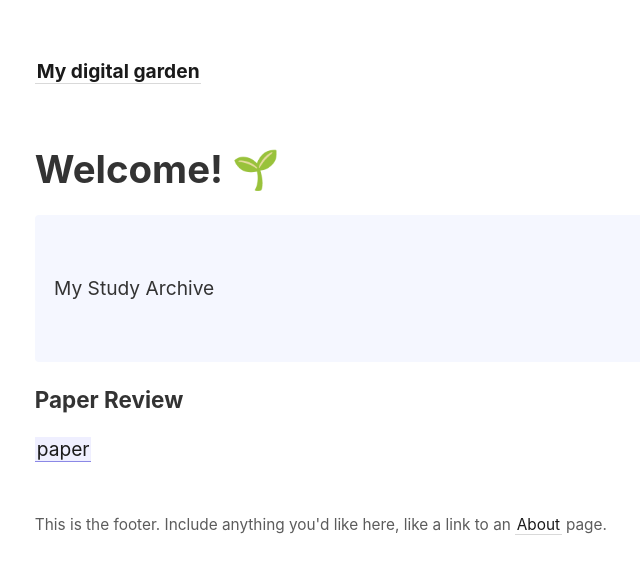
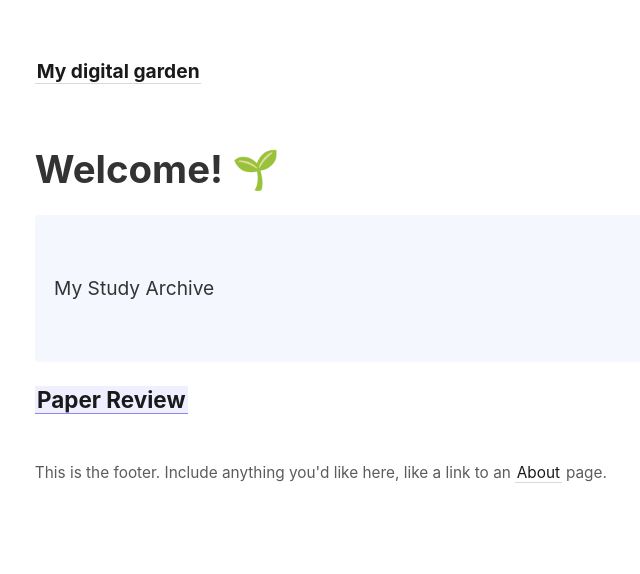
Before and after one commit to OZOOOOOH/digital-garden, a Jekyll site: the page built from _pages/index.md, in a window 1280 px wide. Shown: the top 574 px of the page, without its empty margins (42-682 px from the left). Built offline with Jekyll 4.4.1, drawn with Linux system fonts in a browser that asks for light colours.

Commit message:
change title (paper-> Paper Review)

```diff
--- a/_pages/index.md
+++ b/_pages/index.md
@@ -11,9 +11,7 @@ permalink: /
   My Study Archive
 </p>
 
-### Paper Review
-
-[[paper]]
+### [[paper|Paper Review]]
 
 <style>
   .wrapper {
```
